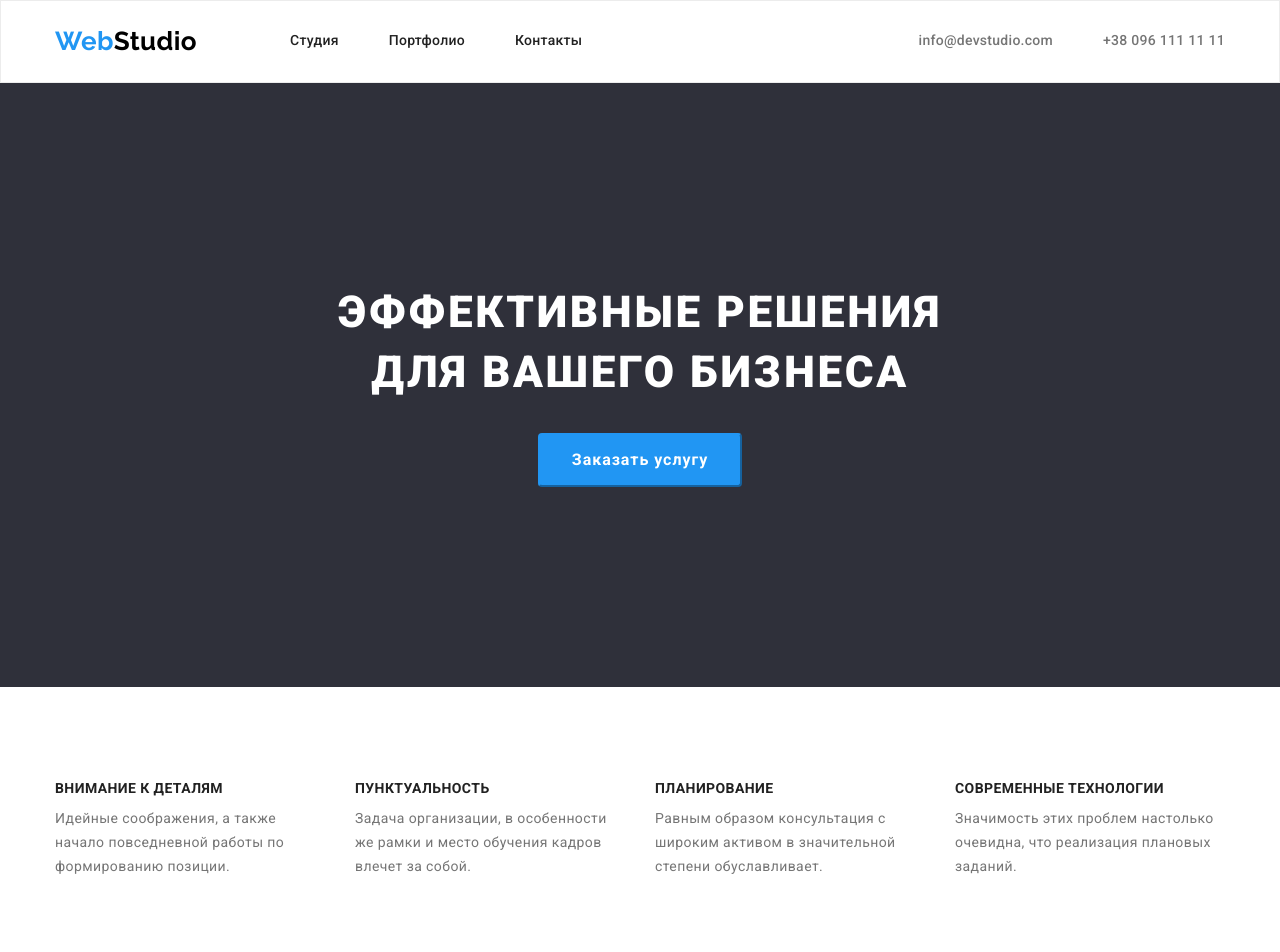
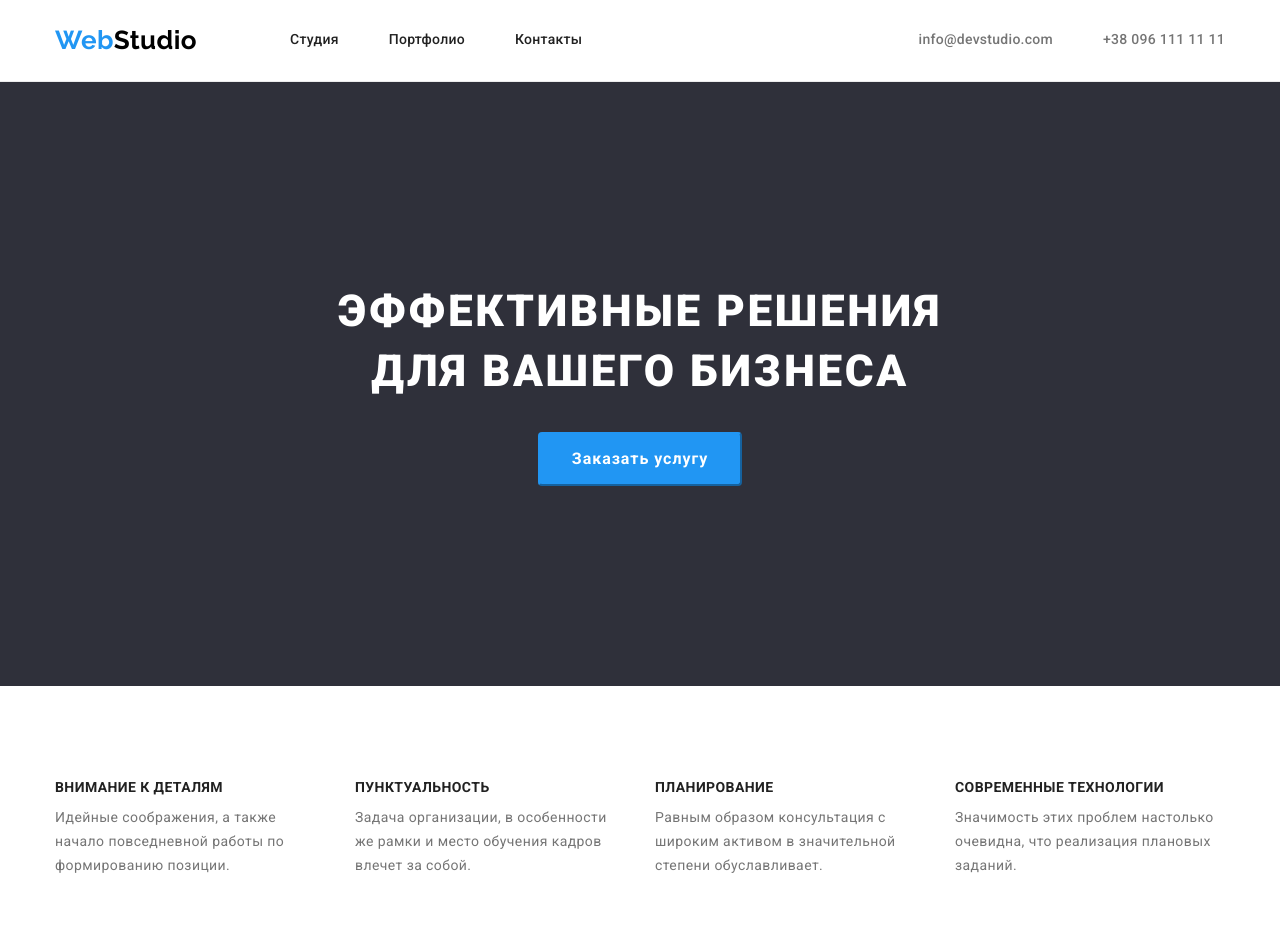
Before and after one commit to d-arria/goit-markup-hw-03, a plain HTML site: page index.html in a window 1280 px wide. Shown: the top 952 px of the page. Drawn offline with nearby package versions, Linux system fonts and the light colour scheme.

Commit message:
Fixes for mentor (header, feature section)
Fixes padding in feature section and border in header

```diff
--- a/css/styles.css
+++ b/css/styles.css
@@ -109,7 +109,7 @@ button {
 /* Navigation */
 
 .header {
-  border: 1px solid #ececec;
+  border-bottom: 1px solid #ececec;
 }
 
 .header .container {
@@ -228,9 +228,8 @@ button {
   list-style: none;
 }
 
-.feature-container {
-  padding-top: 94px;
-  padding-bottom: 94px;
+.feature-section {
+  padding-bottom: 0;
 }
 
 .feature-list {
--- a/index.html
+++ b/index.html
@@ -70,7 +70,7 @@
       </section>
 
       <!-- Company features -->
-      <section class="section feature-container">
+      <section class="section feature-section">
         <div class="container">
           <h2 class="visually-hidden">Особенности компании</h2>
           <ul class="feature-list">
```
